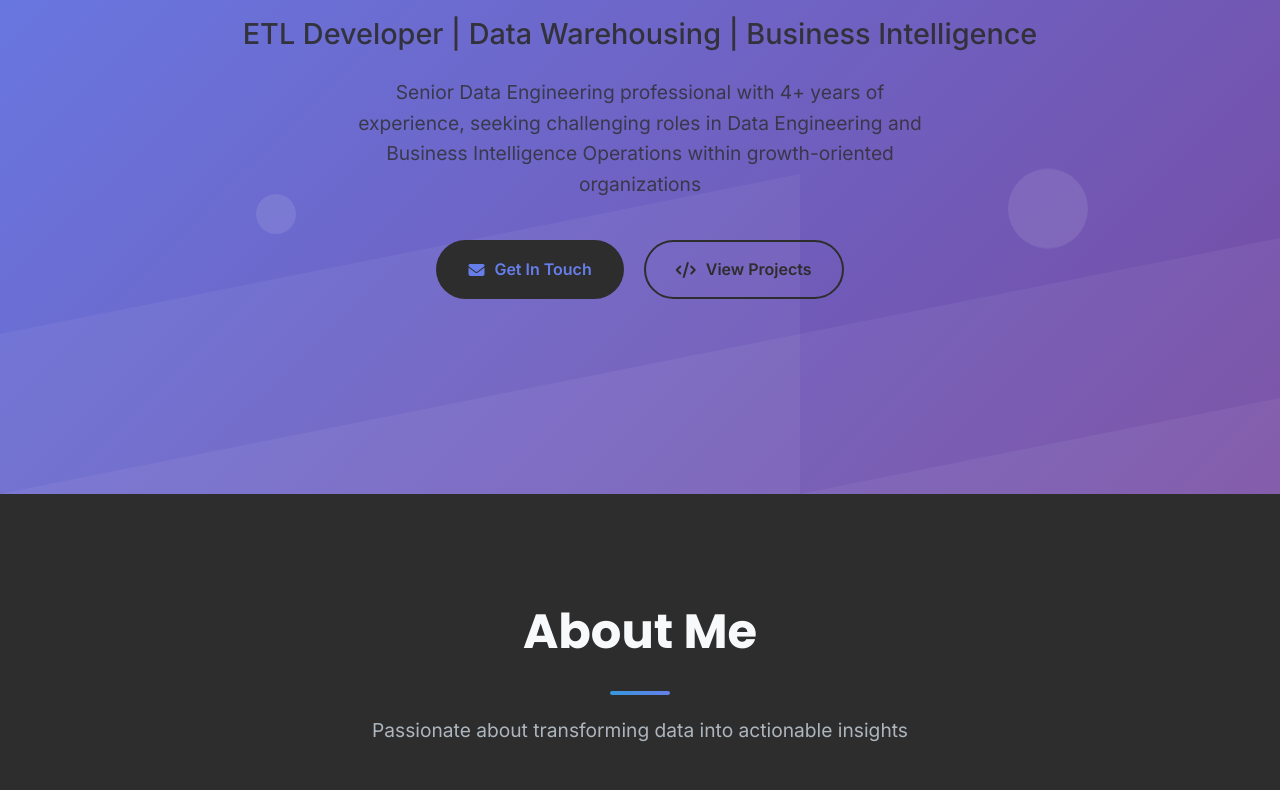
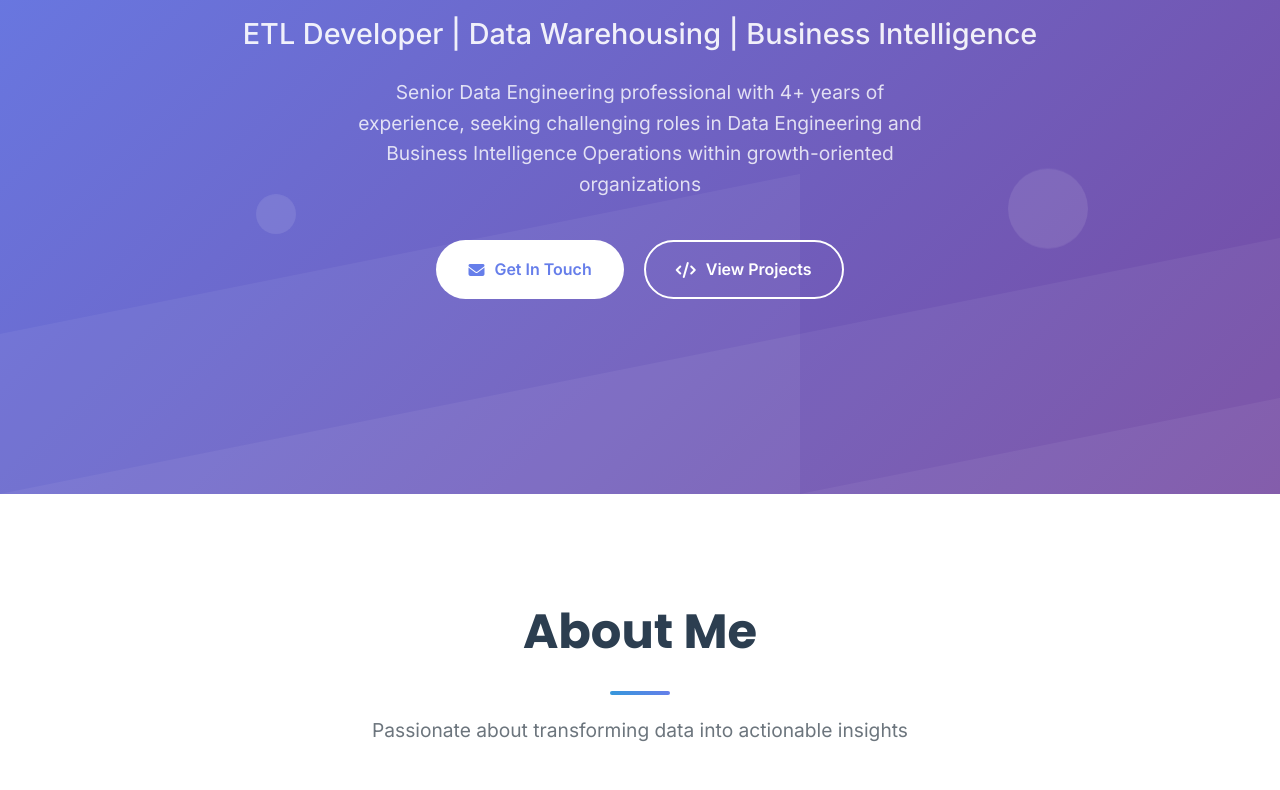
Before and after one commit to Sank8madeit/Profile, a plain HTML site: page index.html in a window 1280 px wide. Shown: the part 306-1096 px from the top of the page. Drawn offline with Linux system fonts and the dark colour scheme.

Commit message:
Update index.html

```diff
--- a/index.html
+++ b/index.html
@@ -1101,15 +1101,7 @@
             }
         }
 
-        /* Dark mode support */
-        @media (prefers-color-scheme: dark) {
-            :root {
-                --text-dark: #f8f9fa;
-                --text-light: #adb5bd;
-                --bg-light: #1a1a1a;
-                --white: #2d2d2d;
-            }
-        }
+
 
 
 
```
